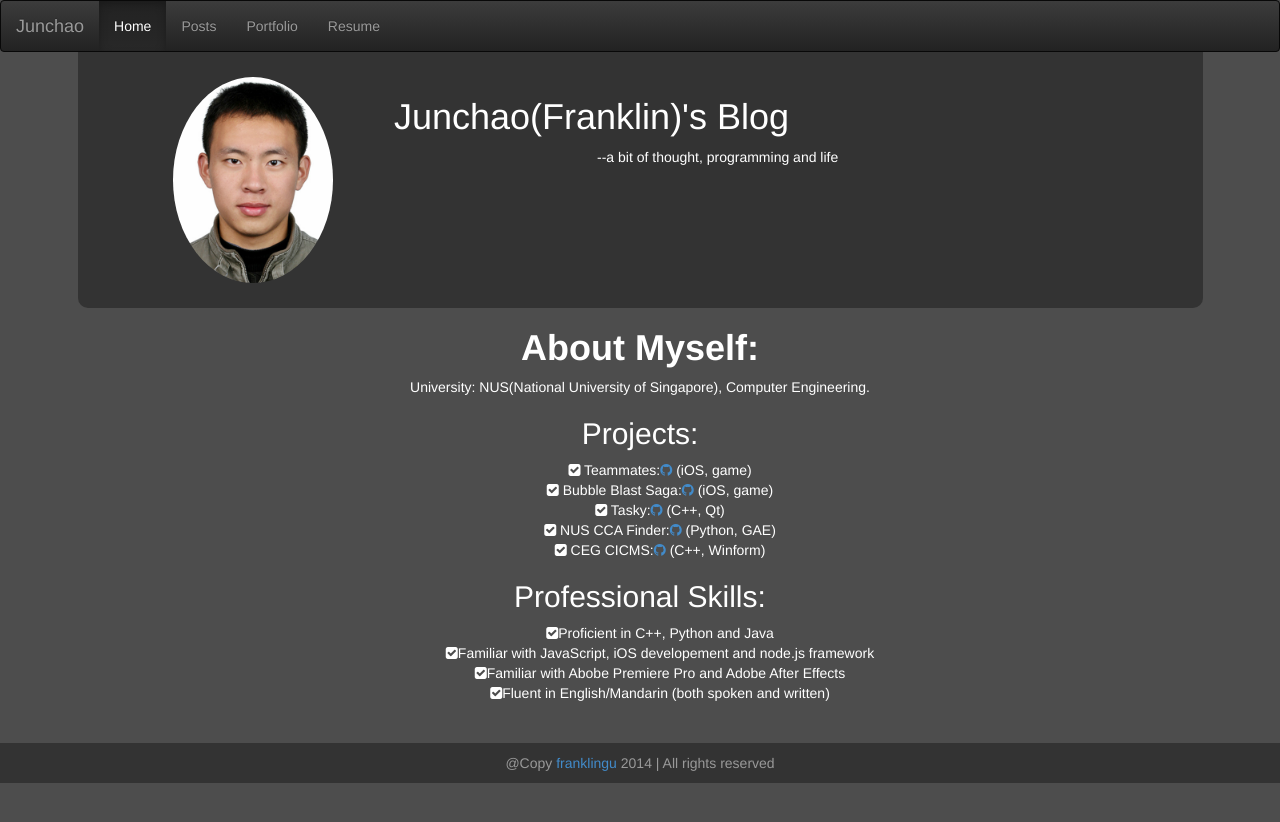
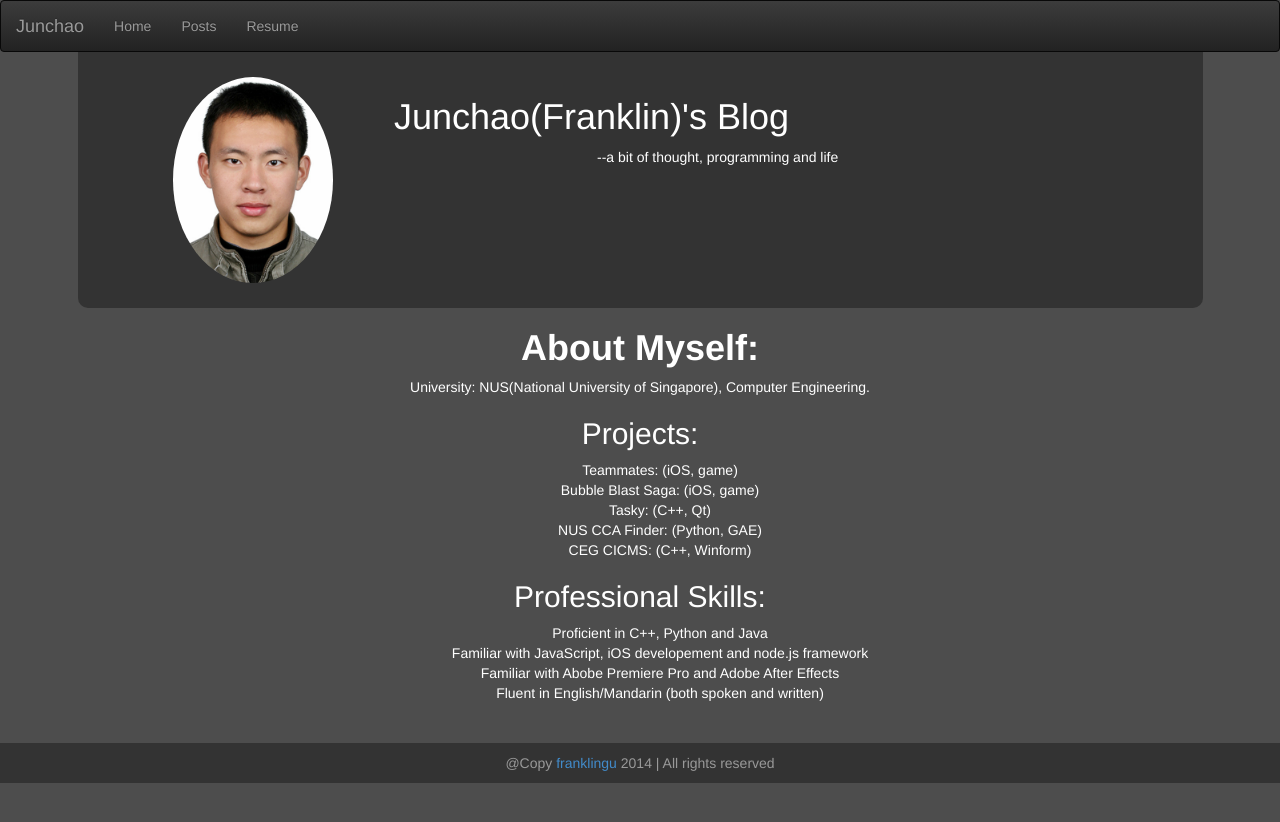
Before and after one commit to franklingu/franklingu.github.io, a Jekyll site: the page built from index.html, in a window 1280 px wide. Shown: the top 822 px of the page. Built offline with Jekyll 4.4.1, drawn with Linux system fonts in a browser that asks for light colours; nearby versions of some CDN libraries; Markdown is read by kramdown in place of the engine named in the settings; the list of posts is cut into pages by our own code.

Commit message:
fix broken links. still messy styling though

```diff
--- a/_layouts/base.html
+++ b/_layouts/base.html
@@ -9,7 +9,6 @@
     <meta name="author" content="franklingu">
     <link rel="stylesheet" href="/bootstrap/css/bootstrap.min.css" type="text/css"/>
     <link rel="stylesheet" href="/bootstrap/css/bootstrap-theme.min.css" type="text/css"/>
-    <link href="//netdna.bootstrapcdn.com/font-awesome/4.1.0/css/font-awesome.min.css" rel="stylesheet">
     <link rel="stylesheet" type="text/css" href="/css/animate.min.css">
     <link rel="stylesheet" href="/css/style.css" type="text/css"/>
 
@@ -24,45 +23,51 @@
       <script src="https://oss.maxcdn.com/libs/respond.js/1.4.2/respond.min.js"></script>
     <![endif]-->
 </head>
-<body>
-    <div class="navbar navbar-inverse navbar-fixed-top" role="navigation">
-        <div class="container container-narrow">
+
+<body class="main-content">
+    <nav class="navbar navbar-inverse animated bounceInDown" role="navigation" id="main-navbar">
+        <div class="container-fluid">
             <div class="navbar-header">
-                <button type="button" class="navbar-toggle" data-toggle="collapse" data-target="#contentLinks">
-                     <span class="sr-only">Toggle navigation</span>
-                     <span class="icon-bar"></span>
-                     <span class="icon-bar"></span>
-                     <span class="icon-bar"></span>
+                <button type="button" class="navbar-toggle" data-toggle="collapse" data-target="#bs-example-navbar-collapse-1">
+                    <span class="sr-only">Toggle navigation</span>
+                    <span class="icon-bar"></span>
+                    <span class="icon-bar"></span>
+                    <span class="icon-bar"></span>
                 </button>
+                <a class="navbar-brand" href="#">Junchao</a>
             </div>
             <div class="collapse navbar-collapse">
                 <ul class="nav navbar-nav">
-                    <li {% if isHome %} class="active" {% endif %}>
-                        <a class='nav home' data-link="home page" href="/index.html">Home</a>
-                    </li>
-                    <li {% if isProjects %} class="active" {% endif %}>
-                        <a class='nav proejcts' data-link="projects" href="/projects.html">Projects</a>
-                    </li>
-                    <li {% if isPosts %} class="active" {% endif %}>
-                        <a class='nav proejcts' data-link="projects" href="/posts/">Posts</a>
-                    </li>
+                    <li><a href="/index.html">Home</a></li>
+                    <li><a href="/posts/index.html">Posts</a></li>
+                    <li><a href="#">Resume</a></li>
                 </ul>
             </div>
         </div>
-    </div>
+    </nav>
 
-    <div class="container main-content container-narrow">
+    <div class="row" id="content">
+        <div class="col-sm-12">
+            <div class="headline row narrow-1">
+                <div class="col-sm-3">
+                    <img src="/img/personal-img.jpg" class="animated fadeIn delay-5 img-circle" id="personal-img">
+                </div>
+                <div class="col-sm-9">
+                    <h1 class="animated bounceIn delay-5 text-white bold">Junchao(Franklin)'s Blog</h1>
+                    <div class="col-sm-offset-3 col-sm-6">
+                        <p class="animated bounceIn delay-5 text-white bold">--a bit of thought, programming and life</p>
+                    </div>
+                </div>
+            </div>
+        </div>
         {% if content %}
             {{content}}
         {% endif %}
     </div>
-
-    <di class="footer">
-        <div class="container-fluid">
+    <div class="footer animated bounceIn">
             <div class="align-center font-inverse">
-                @Copy franklingu 2014 | All rights reserved
+                @Copy <a href="mainto:franklingjunchao@gmail.com">franklingu</a> 2014 | All rights reserved
             </div>
         </div>
-    </di>
 </body>
 </html>
--- a/_layouts/basic.html
+++ /dev/null
@@ -1,75 +0,0 @@
-<!DOCTYPE html>
-<html>
-<head>
-    <meta charset="UTF-8">
-    <meta name="viewport" content="width=device-width, initial-scale=1.0">
-    <meta name="description" content="This is the personal blog of franklingu. It is mainly to share with others
-         about the experience in programming as well as serve as a blog to record personal life.">
-    <meta name="keywords" content="franklingu, gu junchao, blog, peronal blog, programming">
-    <meta name="author" content="franklingu">
-    <link rel="stylesheet" href="/bootstrap/css/bootstrap.min.css" type="text/css"/>
-    <link rel="stylesheet" href="/bootstrap/css/bootstrap-theme.min.css" type="text/css"/>
-    <link href="//netdna.bootstrapcdn.com/font-awesome/4.1.0/css/font-awesome.min.css" rel="stylesheet">
-    <link rel="stylesheet" type="text/css" href="/css/animate.min.css">
-    <link rel="stylesheet" href="/css/style.css" type="text/css"/>
-
-    <title>{% if page.title %}{{ page.title }} | {% endif %}franklingu's blog</title>
-
-    <script src="//ajax.googleapis.com/ajax/libs/jquery/1.11.1/jquery.min.js"></script>
-    <script type="text/javascript" src="/bootstrap/js/bootstrap.min.js"></script>
-
-    <!-- HTML5 shim and Respond.js IE8 support of HTML5 elements and media queries -->
-    <!--[if lt IE 9]>
-      <script src="https://oss.maxcdn.com/libs/html5shiv/3.7.0/html5shiv.js"></script>
-      <script src="https://oss.maxcdn.com/libs/respond.js/1.4.2/respond.min.js"></script>
-    <![endif]-->
-</head>
-
-<body class="main-content">
-    <nav class="navbar navbar-inverse animated bounceInDown" role="navigation" id="main-navbar">
-        <div class="container-fluid">
-            <div class="navbar-header">
-                <button type="button" class="navbar-toggle" data-toggle="collapse" data-target="#bs-example-navbar-collapse-1">
-                    <span class="sr-only">Toggle navigation</span>
-                    <span class="icon-bar"></span>
-                    <span class="icon-bar"></span>
-                    <span class="icon-bar"></span>
-                </button>
-                <a class="navbar-brand" href="#">Junchao</a>
-            </div>
-            <div class="collapse navbar-collapse">
-                <ul class="nav navbar-nav">
-                    <li class="active"><a href="#">Home</a></li>
-                    <li><a href="#">Posts</a></li>
-                    <li><a href="#">Portfolio</a></li>
-                    <li><a href="#">Resume</a></li>
-                </ul>
-            </div>
-        </div>
-    </nav>
-
-    <div class="row" id="content">
-        <div class="col-sm-12">
-            <div class="headline row narrow-1">
-                <div class="col-sm-3">
-                    <img src="/img/personal-img.jpg" class="animated fadeIn delay-5 img-circle" id="personal-img">
-                </div>
-                <div class="col-sm-9">
-                    <h1 class="animated bounceIn delay-5 text-white bold">Junchao(Franklin)'s Blog</h1>
-                    <div class="col-sm-offset-3 col-sm-6">
-                        <p class="animated bounceIn delay-5 text-white bold">--a bit of thought, programming and life</p>
-                    </div>
-                </div>
-            </div>
-        </div>
-        {% if content %}
-            {{content}}
-        {% endif %}
-    </div>
-    <div class="footer animated bounceIn">
-            <div class="align-center font-inverse">
-                @Copy <a href="mainto:franklingjunchao@gmail.com">franklingu</a> 2014 | All rights reserved
-            </div>
-        </div>
-</body>
-</html>
--- a/_posts/2013-08-06-about-google-grow-beyond.markdown
+++ b/_posts/2013-08-06-about-google-grow-beyond.markdown
@@ -3,7 +3,7 @@
 title: about-google-grow-beyond
 ---
 <div class="article">
-    <p>Today is Tuesday, 06/08/2013 and I just finished Google Grow Beyond Program.</p>
+    <p>Today I just finished Google Grow Beyond Program.</p>
 
     <p>(This is the first time for me to in fact to write something on a blog but I want to give it a try since I really want to preserve this kind of experience. I was keeping myself a diary for 6 years but not any more since I came Singapore for University. My first year’s life is a little bit off track because I was like gaming and watching a lot of movies. So this summer vocation I really took some time to think about what I am going to do in the near future and some other serious problems concerning with my life. And that is why I joined this program–to enhance myself as an individual as well as a potential programmer. )</p>
 
--- a/index.html
+++ b/index.html
@@ -1,5 +1,5 @@
 ---
-layout: basic
+layout: base
 title: Home
 ---
 <div id="contentArea" class="col-sm-12 align-center animated fadeIn delay-5">
```
Also changed, not shown: posts/index.html (+7 -2 lines).
